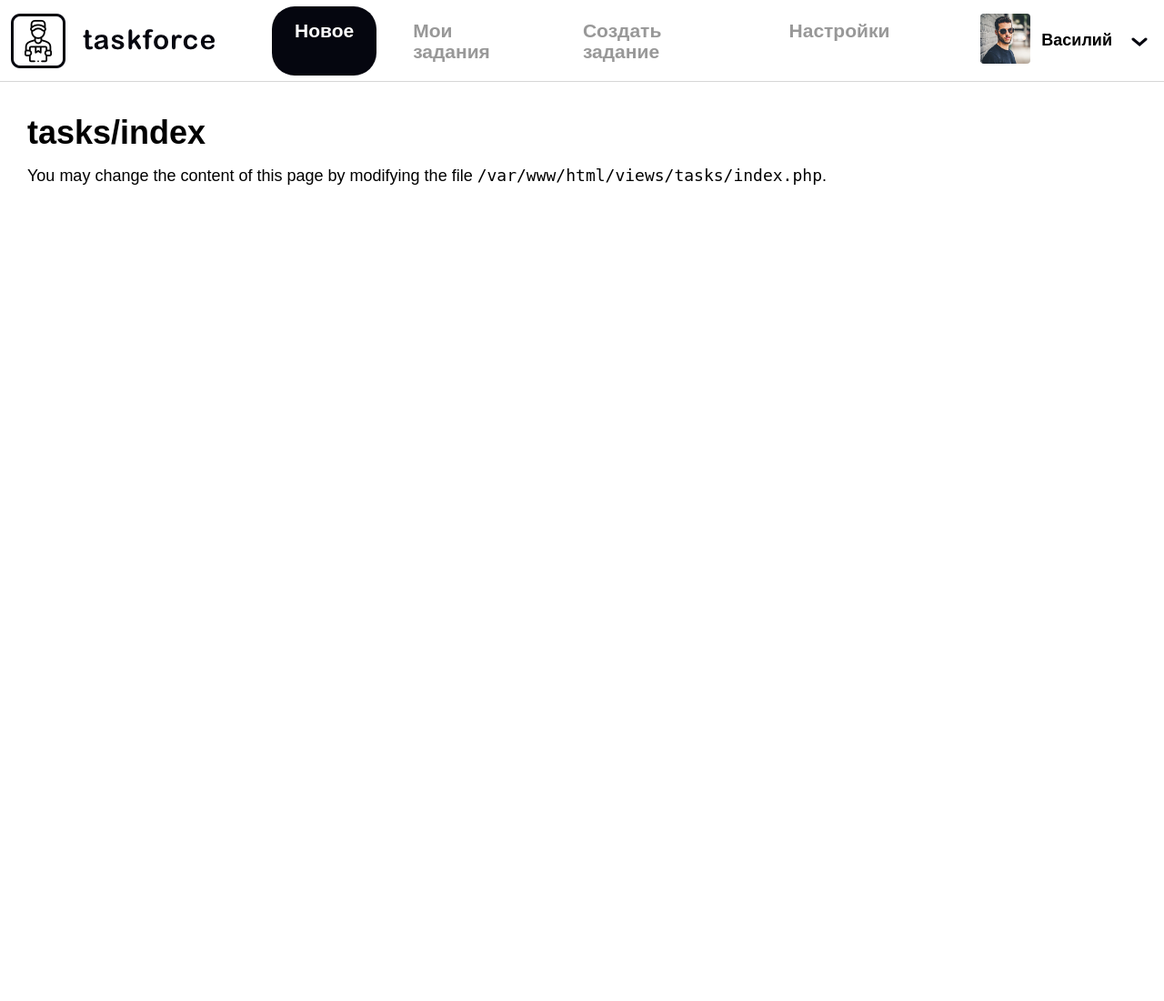
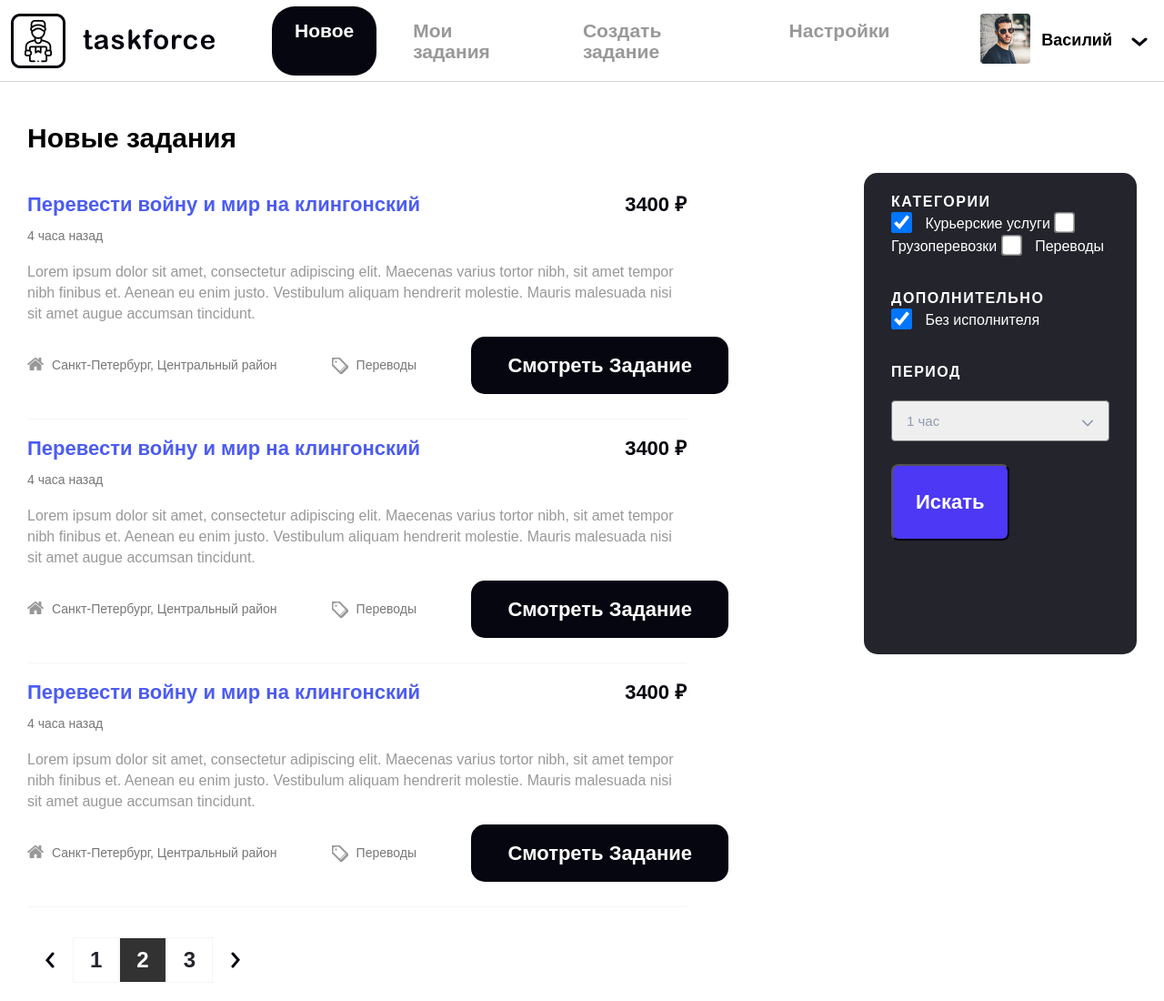
Before and after one commit to htmlacademy-yii/59949-task-force-2, a Yii app: template views/tasks/index.php in a window 1280 px wide. Shown: the whole page at 91% size. Before the commit the page ends 203 px from the top, so only its background shows below. Run offline with PHP 8.4 and a stand-in for Yii, Linux system fonts and the light colour scheme; the template is opened without the code that fills it, so the values that code supplies are empty; some libraries are stand-ins or nearby versions; some web fonts are replaced.

Commit message:
перенес вёрстку со статикой в шаблон экрана tasks

```diff
--- a/views/layouts/main.php
+++ b/views/layouts/main.php
@@ -66,7 +66,7 @@ use yii\bootstrap4\Html;
     </header>
 
     <main role="main" class="flex-shrink-0">
-        <div class="main-container container">
+        <div class="main-content container">
             <?= $content; ?>
         </div>
     </main>
--- a/views/tasks/index.php
+++ b/views/tasks/index.php
@@ -1,9 +1,106 @@
 <?php
 /* @var $this yii\web\View */
+
+$this->title = 'TaskForce - задания';
 ?>
-<h1>tasks/index</h1>
-
-<p>
-    You may change the content of this page by modifying
-    the file <code><?= __FILE__; ?></code>.
-</p>
+<div class="left-column">
+    <h3 class="head-main head-task">Новые задания</h3>
+    <div class="task-card">
+        <div class="header-task">
+            <a  href="#" class="link link--block link--big">Перевести войну и мир на клингонский</a>
+            <p class="price price--task">3400 ₽</p>
+        </div>
+        <p class="info-text"><span class="current-time">4 часа </span>назад</p>
+        <p class="task-text">Lorem ipsum dolor sit amet, consectetur adipiscing elit. Maecenas varius tortor nibh, sit amet tempor
+            nibh finibus et. Aenean eu enim justo. Vestibulum aliquam hendrerit molestie. Mauris malesuada nisi sit amet augue accumsan tincidunt.
+        </p>
+        <div class="footer-task">
+            <p class="info-text town-text">Санкт-Петербург, Центральный район</p>
+            <p class="info-text category-text">Переводы</p>
+            <a href="#" class="button button--black">Смотреть Задание</a>
+        </div>
+    </div>
+    <div class="task-card">
+        <div class="header-task">
+            <a  href="#" class="link link--block link--big">Перевести войну и мир на клингонский</a>
+            <p class="price price--task">3400 ₽</p>
+        </div>
+        <p class="info-text"><span class="current-time">4 часа </span>назад</p>
+        <p class="task-text">Lorem ipsum dolor sit amet, consectetur adipiscing elit. Maecenas varius tortor nibh, sit amet tempor
+            nibh finibus et. Aenean eu enim justo. Vestibulum aliquam hendrerit molestie. Mauris malesuada nisi sit amet augue accumsan tincidunt.
+        </p>
+        <div class="footer-task">
+            <p class="info-text town-text">Санкт-Петербург, Центральный район</p>
+            <p class="info-text category-text">Переводы</p>
+            <a href="#" class="button button--black">Смотреть Задание</a>
+        </div>
+    </div>
+    <div class="task-card">
+        <div class="header-task">
+            <a  href="#" class="link link--block link--big">Перевести войну и мир на клингонский</a>
+            <p class="price price--task">3400 ₽</p>
+        </div>
+        <p class="info-text"><span class="current-time">4 часа </span>назад</p>
+        <p class="task-text">Lorem ipsum dolor sit amet, consectetur adipiscing elit. Maecenas varius tortor nibh, sit amet tempor
+            nibh finibus et. Aenean eu enim justo. Vestibulum aliquam hendrerit molestie. Mauris malesuada nisi sit amet augue accumsan tincidunt.
+        </p>
+        <div class="footer-task">
+            <p class="info-text town-text">Санкт-Петербург, Центральный район</p>
+            <p class="info-text category-text">Переводы</p>
+            <a href="#" class="button button--black">Смотреть Задание</a>
+        </div>
+    </div>
+    <div class="pagination-wrapper">
+        <ul class="pagination-list">
+            <li class="pagination-item mark">
+                <a href="#" class="link link--page"></a>
+            </li>
+            <li class="pagination-item">
+                <a href="#" class="link link--page">1</a>
+            </li>
+            <li class="pagination-item pagination-item--active">
+                <a href="#" class="link link--page">2</a>
+            </li>
+            <li class="pagination-item">
+                <a href="#" class="link link--page">3</a>
+            </li>
+            <li class="pagination-item mark">
+                <a href="#" class="link link--page"></a>
+            </li>
+        </ul>
+    </div>
+</div>
+<div class="right-column">
+    <div class="right-card black">
+        <div class="search-form">
+            <form>
+                <h4 class="head-card">Категории</h4>
+                <div class="form-group">
+                    <div>
+                        <input type="checkbox" id="сourier-services" checked>
+                        <label class="control-label" for="сourier-services">Курьерские услуги</label>
+                        <input id="cargo-transportation" type="checkbox">
+                        <label class="control-label" for="cargo-transportation">Грузоперевозки</label>
+                        <input id="translations" type="checkbox">
+                        <label class="control-label" for="translations">Переводы</label>
+                    </div>
+                </div>
+                <h4 class="head-card">Дополнительно</h4>
+                <div class="form-group">
+                    <input id="without-performer" type="checkbox" checked>
+                    <label class="control-label" for="without-performer">Без исполнителя</label>
+                </div>
+                <h4 class="head-card">Период</h4>
+                <div class="form-group">
+                    <label for="period-value"></label>
+                    <select id="period-value">
+                        <option>1 час</option>
+                        <option>12 часов</option>
+                        <option>24 часа</option>
+                    </select>
+                </div>
+                <input type="button" class="button button--blue" value="Искать">
+            </form>
+        </div>
+    </div>
+</div>
```
